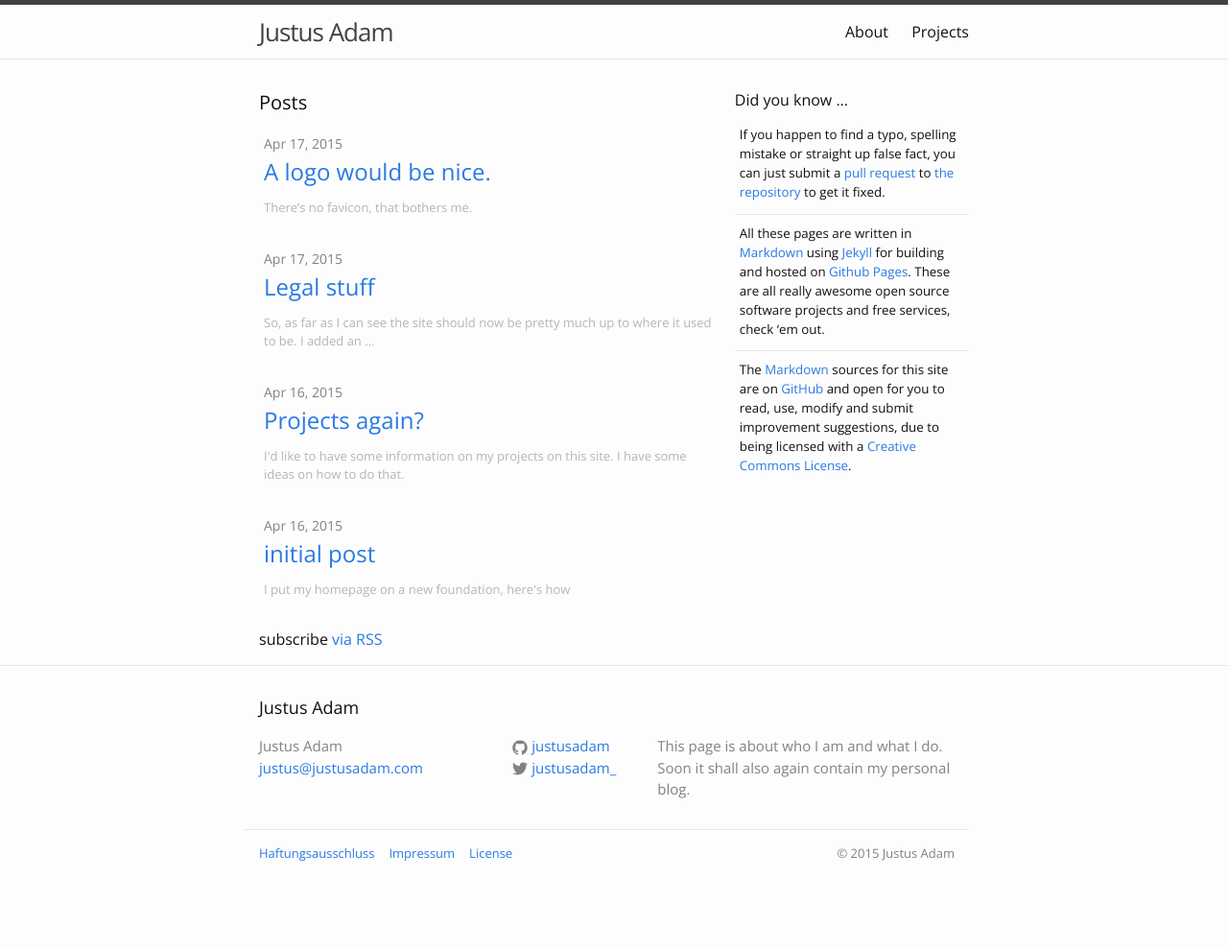
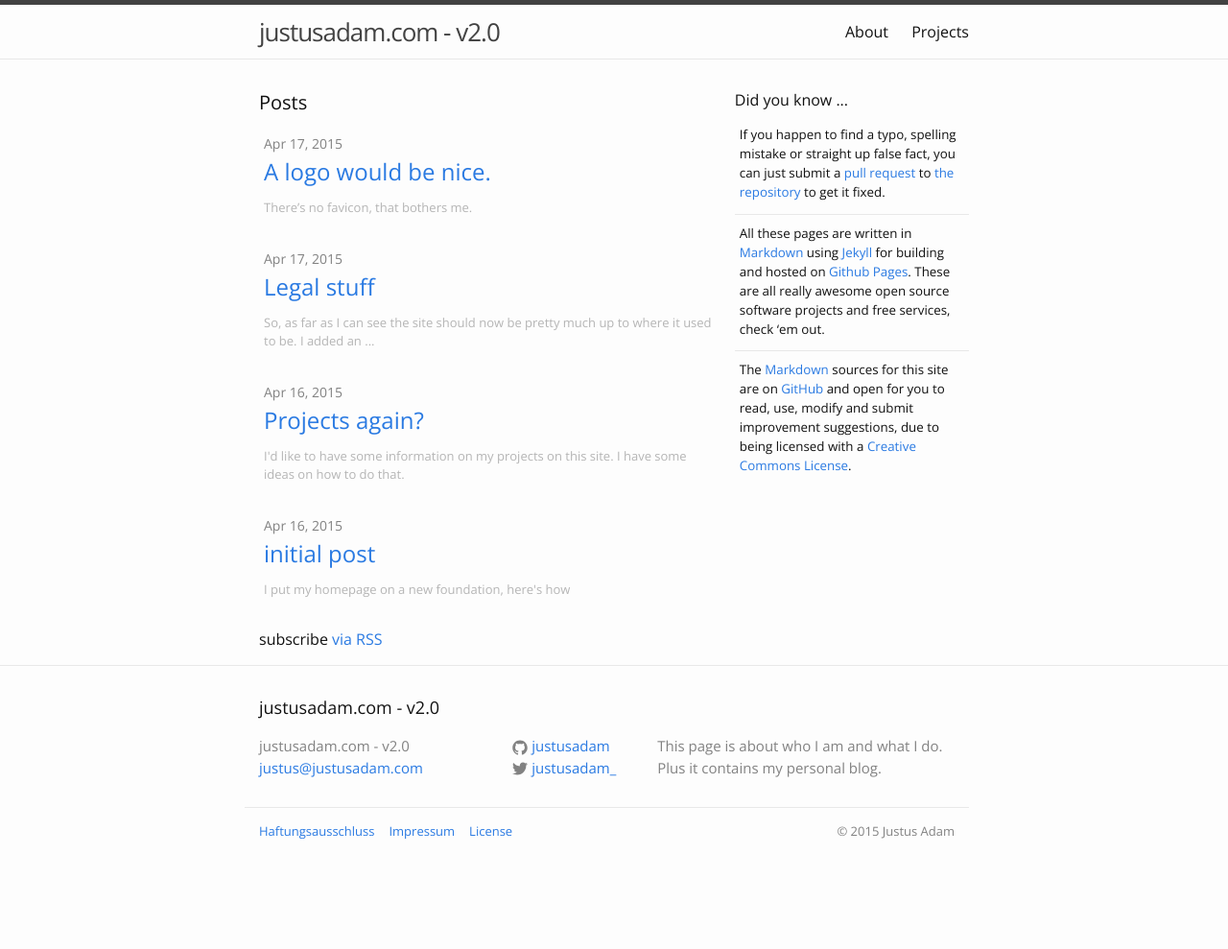
Before and after one commit to JustusAdam/justusadam.github.io, a Jekyll site: the page built from index.html, in a window 1280 px wide. Shown: the whole page at 96% size. Built offline with Jekyll 4.4.1, drawn with Linux system fonts in a browser that asks for light colours; after the commit the page ends 967 px from its top, so only the background shows below that.

Commit message:
changed site title, this is cooler i think

```diff
--- a/_config.yml
+++ b/_config.yml
@@ -1,9 +1,8 @@
 # Site settings
-title: Justus Adam
+title: justusadam.com - v2.0
 email: justus@justusadam.com
 description: > # this means to ignore newlines until "baseurl:"
-  This page is about who I am and what I do. Soon it shall also again
-  contain my personal blog.
+  This page is about who I am and what I do. Plus it contains my personal blog.
 baseurl: "" # the subpath of your site, e.g. /blog/
 url: "http://justusadam.com" # the base hostname & protocol for your site
 twitter_username: justusadam_
```
